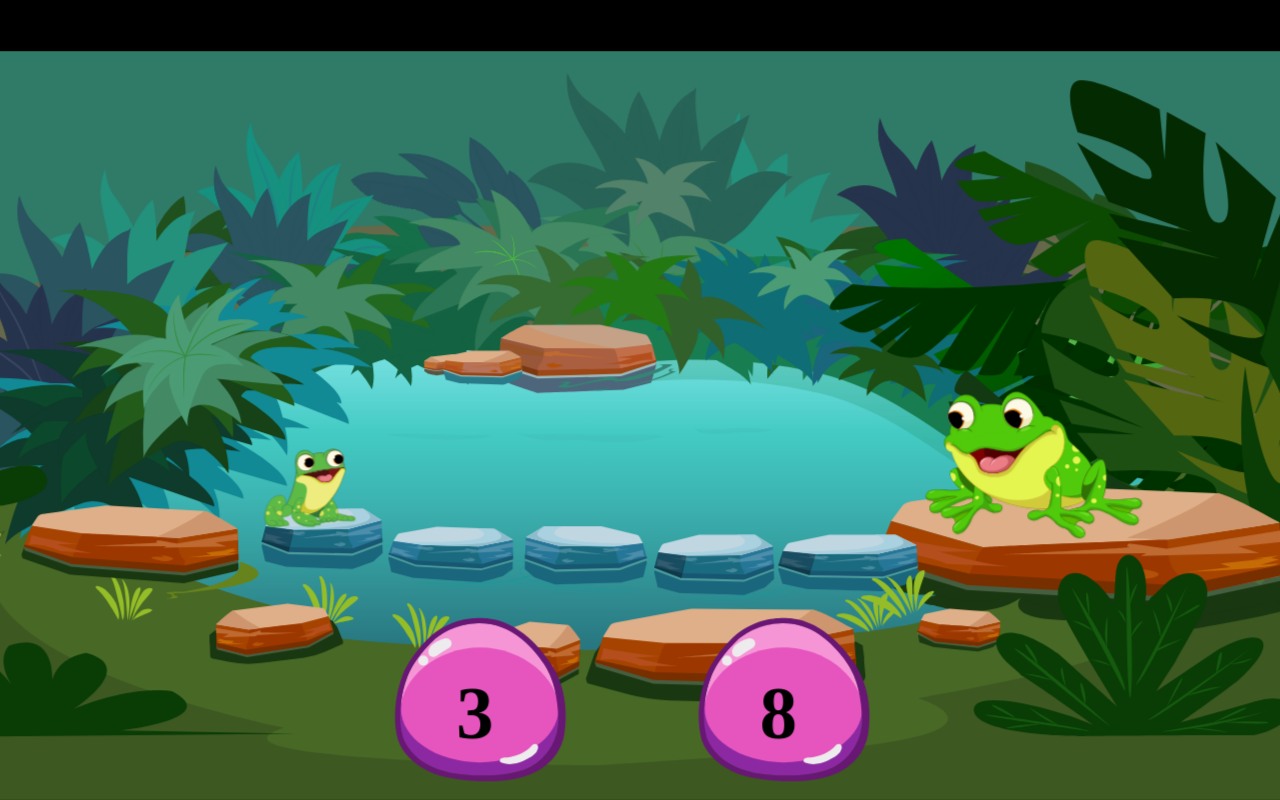
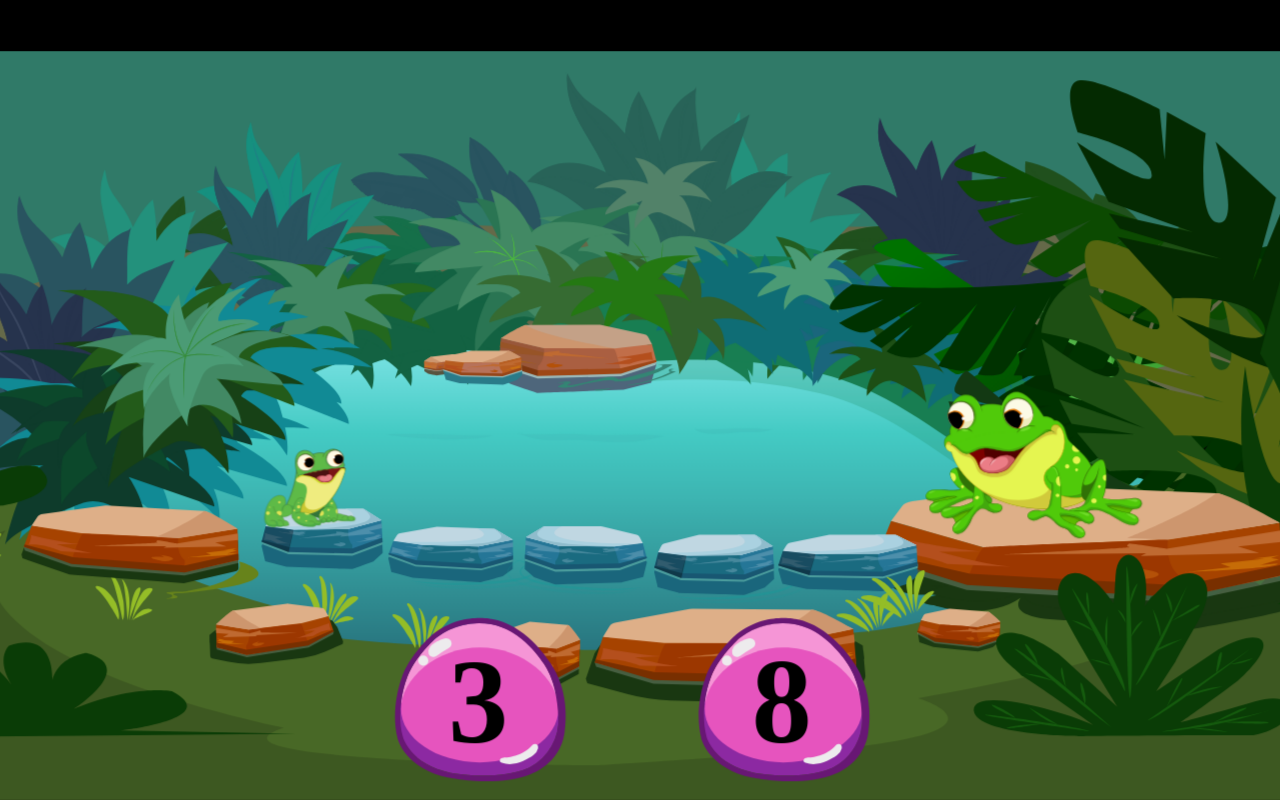
Before and after one commit to ckmonish2000/number_monkey, a React (Create React App) app: page / in a window 1280 px wide. Built offline with nearby package versions, Linux system fonts and the light colour scheme.

Commit message:
working frog

```diff
--- a/src/Scenes/intro/Intro.js
+++ b/src/Scenes/intro/Intro.js
@@ -7,6 +7,7 @@ import IntroMap from './AssetMap';
 import lottie from "lottie-web"
 import "../../styles/intro.css"
 import Image from '../../utils/elements/Image';
+import "../../styles/monkey.css"
 
 
 export default function Intro() {
--- a/src/styles/intro.css
+++ b/src/styles/intro.css
@@ -211,20 +211,22 @@
 
 .num_pos_1{
   position: absolute;
-  left: 39.5%;
-  bottom: 53px;
-  font-size: 7vw;
+  left: 39%;
+  bottom: 36px;
+  font-size: 900%;
   z-index: 9;
   font-weight: bold;
+  cursor: pointer;
 }
 
 .num_pos_2{
   position: absolute;
-    left: 58.5%;
-    bottom: 53px;
-    font-size: 7vw;
-    z-index: 9;
-    font-weight: bold;
+  left: 58%;
+  bottom: 36px;
+  font-size: 900%;
+  z-index: 9;
+  font-weight: bold;
+  cursor: pointer;
 }
 
 .frog_start{
```
